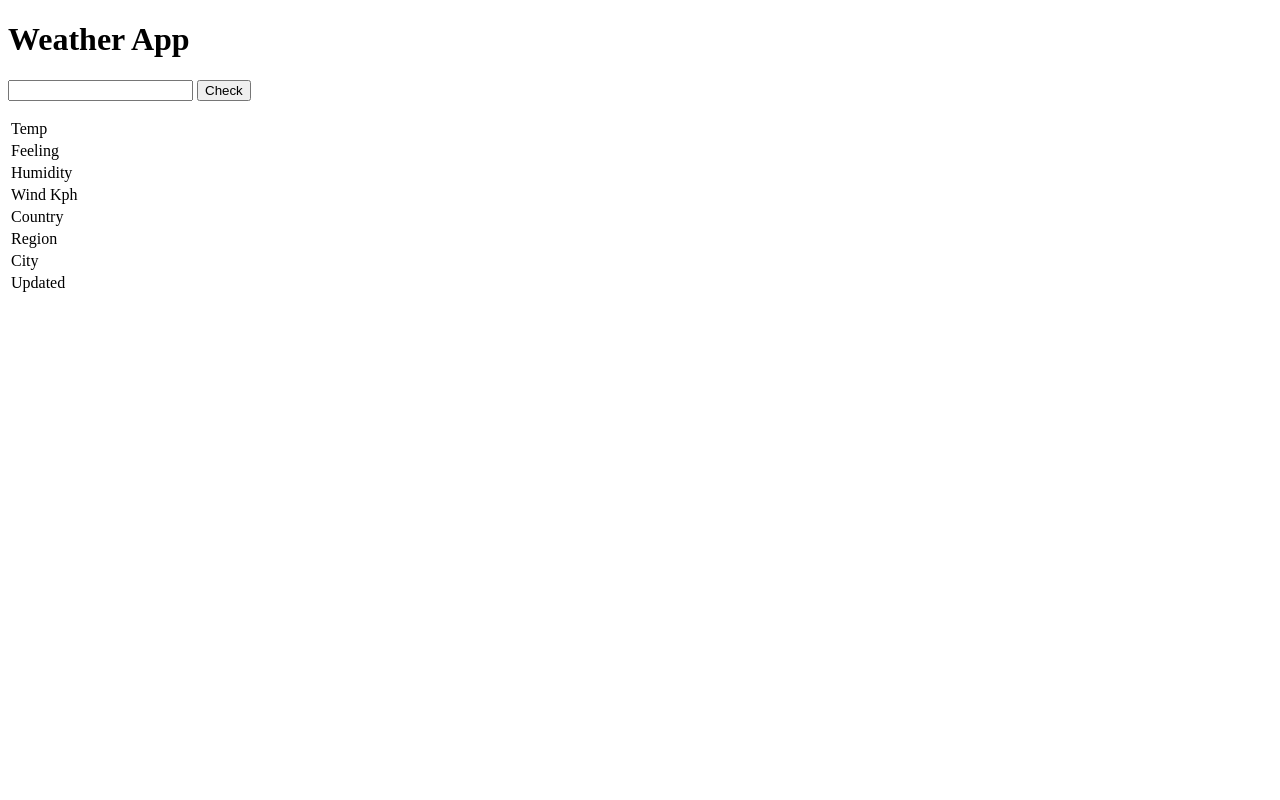
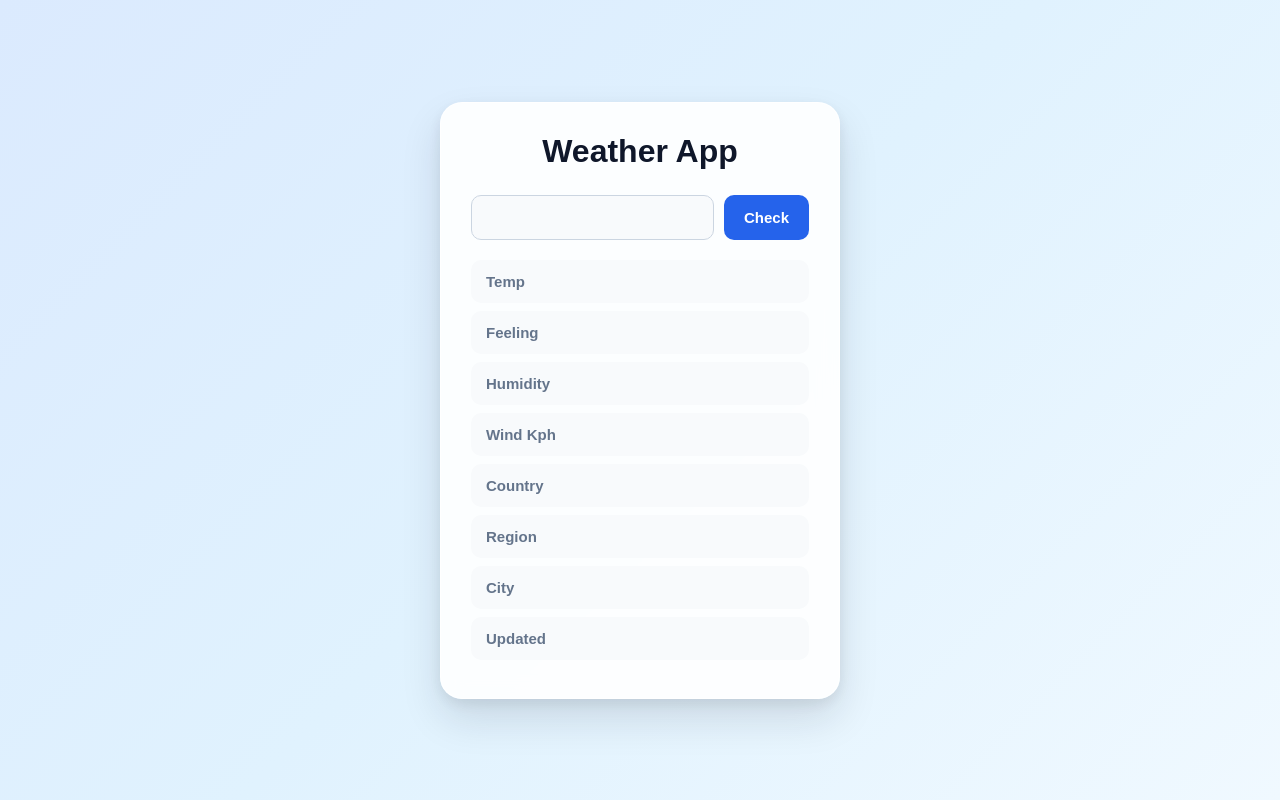
Before and after one commit to Muhammad-Mahad111/JS-Assignment-Weather-App, a plain HTML site: page index.html in a window 1280 px wide. Drawn offline with nearby package versions, Linux system fonts and the light colour scheme.

Commit message:
applied css

```diff
--- a/index.html
+++ b/index.html
@@ -7,13 +7,14 @@
   <link rel="stylesheet" href="./style.css">
 </head>
 <body>
+  <body>
     <div id="main-container">
       <h1>Weather App</h1>
       <form action="" onsubmit="getWeather(event)">
-            <input type="text" id="city">
+        <input type="text" id="city-input" />
         <button>Check</button>
+      </form>
       <p id="error"></p>
-        </form>
       <table>
         <tr id="tempR">
           <td id="temp">Temp</td>
@@ -52,4 +53,5 @@
     <script src="https://cdn.jsdelivr.net/npm/axios@1.17.0/dist/axios.min.js"></script>
     <script src="./script.js"></script>
   </body>
+</body>
 </html>
--- a/script.js
+++ b/script.js
@@ -1,6 +1,6 @@
 async function getWeather(event) {
   event.preventDefault();
-  const city_input = document.querySelector("#city").value;
+  const city_input = document.querySelector("#city-input").value;
   const error = document.querySelector("#error");
   if (city_input.trim() === "") {
     error.textContent = "Please enter a city!";
@@ -10,21 +10,21 @@ async function getWeather(event) {
   error.textContent = "";
   const answer = await axios(
     `https://api.weatherapi.com/v1/current.json?key=60e0a3d2f152486e950213038260606&q=${city_input}`,
-    );
+  );
   console.log(answer);
 
   const temp = document.querySelector("#temp-value");
   const feel = document.querySelector("#feel-value");
   const humidity = document.querySelector("#humidity-value");
   const windKph = document.querySelector("#wind-kph-value");
-  const country = document.querySelector("#country-value")
-  const province = document.querySelector("#province-value")
+  const country = document.querySelector("#country-value");
+  const province = document.querySelector("#province-value");
   const city = document.querySelector("#city-value");
   const update = document.querySelector("#update-value");
 
-  temp.innerHTML = answer.data.current.temp_c;
+  temp.innerHTML = answer.data.current.temp_c + " °C";
   feel.innerHTML = answer.data.current.feelslike_c;
-  humidity.innerHTML = answer.data.current.humidity + "%";
+  humidity.innerHTML = answer.data.current.humidity;
   windKph.innerHTML = answer.data.current.wind_kph;
   country.innerHTML = answer.data.location.country;
   province.innerHTML = answer.data.location.region;
--- a/style.css
+++ b/style.css
@@ -0,0 +1,136 @@
+* {
+  box-sizing: border-box;
+  margin: 0;
+  padding: 0;
+}
+
+body {
+  min-height: 100vh;
+  display: flex;
+  justify-content: center;
+  align-items: center;
+  font-family: Arial, Helvetica, sans-serif;
+  background: linear-gradient(135deg, #dbeafe, #e0f2fe, #f0f9ff);
+  color: #1e293b;
+}
+
+#main-container {
+  width: 400px;
+  padding: 30px;
+  background: rgba(255, 255, 255, 0.9);
+  border: 1px solid rgba(255, 255, 255, 0.8);
+  border-radius: 22px;
+  box-shadow:
+    0 20px 40px rgba(15, 23, 42, 0.12),
+    0 5px 15px rgba(15, 23, 42, 0.08);
+  backdrop-filter: blur(10px);
+}
+
+h1 {
+  text-align: center;
+  margin-bottom: 25px;
+  font-size: 32px;
+  font-weight: 700;
+  color: #0f172a;
+}
+
+form {
+  display: flex;
+  gap: 10px;
+  margin-bottom: 12px;
+}
+
+form input {
+  flex: 1;
+  height: 45px;
+  padding: 0 15px;
+  border: 1px solid #cbd5e1;
+  border-radius: 10px;
+  outline: none;
+  font-size: 15px;
+  background: #f8fafc;
+  transition: 0.2s ease;
+}
+
+form input:focus {
+  border-color: #3b82f6;
+  background: white;
+  box-shadow: 0 0 0 3px rgba(59, 130, 246, 0.12);
+}
+
+form button {
+  height: 45px;
+  padding: 0 20px;
+  border: none;
+  border-radius: 10px;
+  background: #2563eb;
+  color: white;
+  font-size: 15px;
+  font-weight: 600;
+  cursor: pointer;
+  transition: 0.2s ease;
+}
+
+form button:hover {
+  background: #1d4ed8;
+  transform: translateY(-1px);
+}
+
+form button:active {
+  transform: translateY(0);
+}
+
+#error {
+  /* min-height: 20px;
+  margin-bottom: 10px;
+  text-align: center;
+  color: #dc2626; */
+  font-size: 14px;
+}
+
+table {
+  width: 100%;
+
+  border-collapse: separate;
+  border-spacing: 0 8px;
+}
+
+table tr {
+  background: #f8fafc;
+}
+
+table td {
+  padding: 13px 15px;
+  font-size: 15px;
+}
+
+table td:first-child {
+  width: 45%;
+  font-weight: 600;
+  color: #64748b;
+  border-radius: 10px 0 0 10px;
+}
+
+table td:last-child {
+  text-align: left;
+
+  font-weight: 600;
+  color: #0f172a;
+  border-radius: 0 10px 10px 0;
+}
+
+@media (max-width: 480px) {
+  #main-container {
+    width: calc(100% - 30px);
+    padding: 22px;
+  }
+  h1 {
+    font-size: 27px;
+  }
+  form {
+    flex-direction: column;
+  }
+  form button {
+    width: 100%;
+  }
+}
```
Lines whose indentation alone changed are shown as unchanged.
